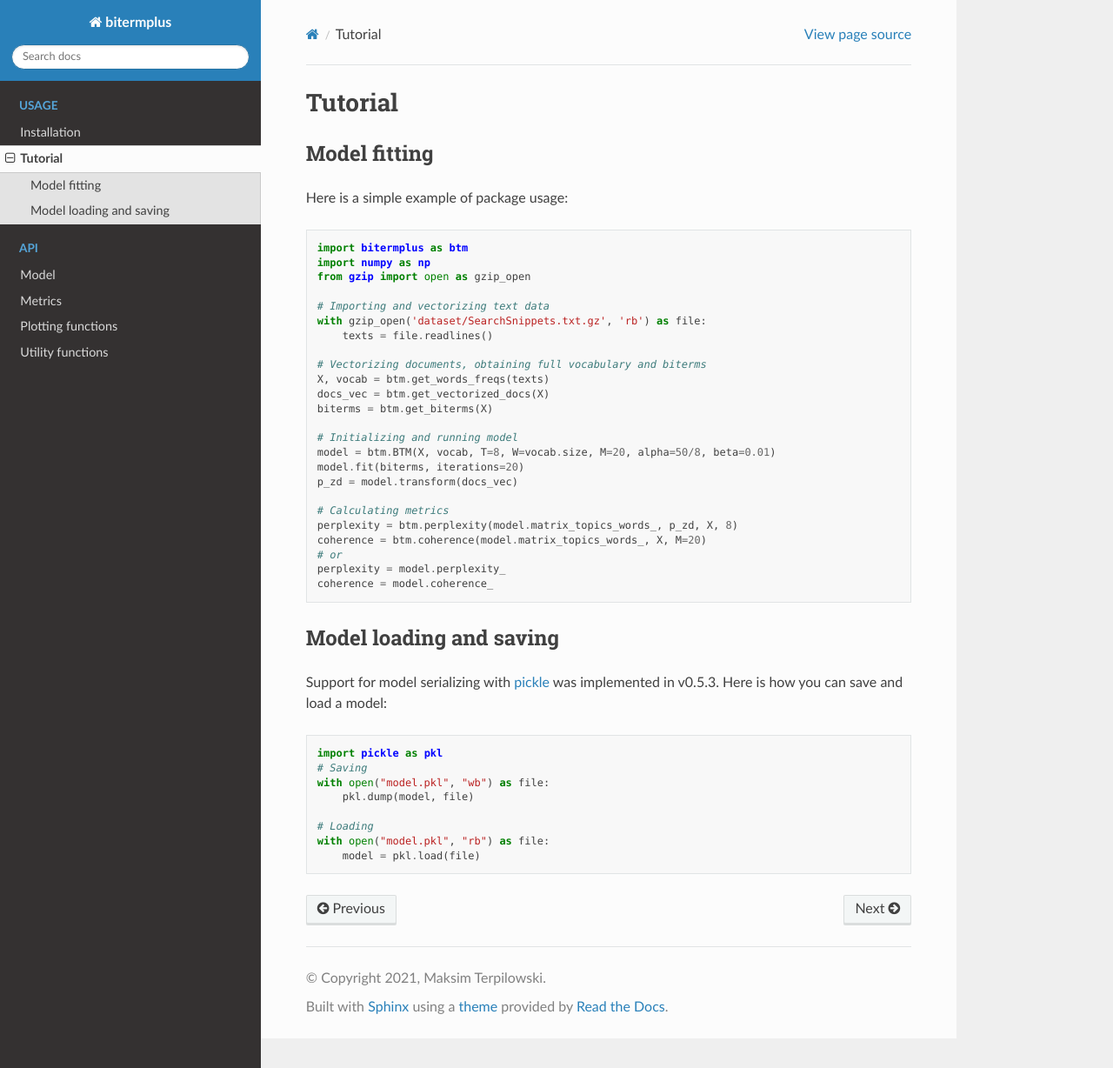
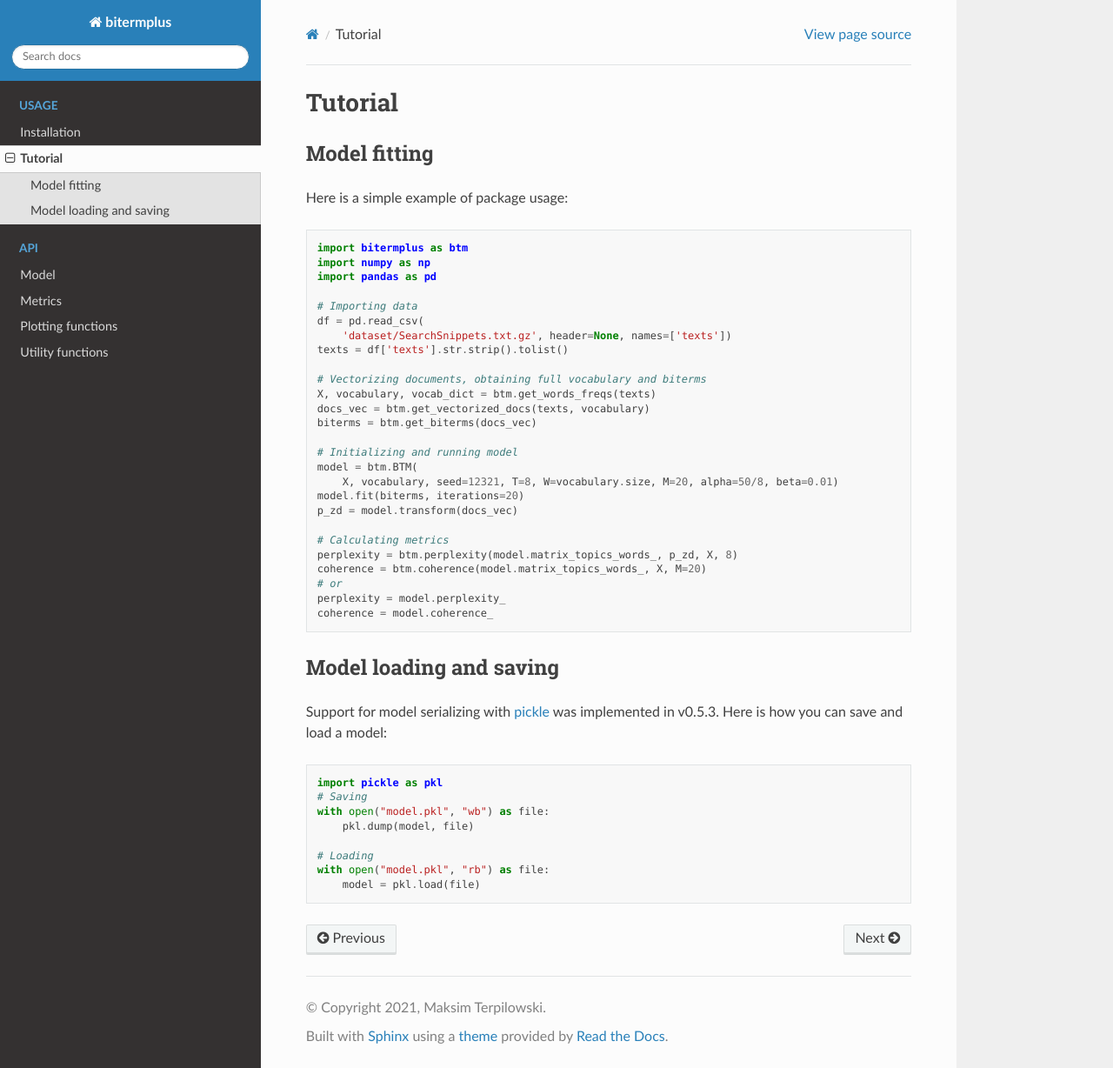
Before and after one commit to maximtrp/bitermplus, a Sphinx documentation site: the page built from docs/source/tutorial.rst, in a window 1280 px wide and 1228 px high. Shown: the whole window at 87% size. Built offline with Sphinx 7.4.7 and the Read the Docs theme 2.0.0, drawn with Linux system fonts in a browser that asks for light colours.

Commit message:
major bugs fixed in data initialization, normalization, and random number generation

```diff
--- a/docs/source/tutorial.rst
+++ b/docs/source/tutorial.rst
@@ -10,19 +10,21 @@ Here is a simple example of package usage:
 
     import bitermplus as btm
     import numpy as np
-    from gzip import open as gzip_open
+    import pandas as pd
 
-    # Importing and vectorizing text data
-    with gzip_open('dataset/SearchSnippets.txt.gz', 'rb') as file:
-        texts = file.readlines()
+    # Importing data
+    df = pd.read_csv(
+        'dataset/SearchSnippets.txt.gz', header=None, names=['texts'])
+    texts = df['texts'].str.strip().tolist()
 
     # Vectorizing documents, obtaining full vocabulary and biterms
-    X, vocab = btm.get_words_freqs(texts)
-    docs_vec = btm.get_vectorized_docs(X)
-    biterms = btm.get_biterms(X)
+    X, vocabulary, vocab_dict = btm.get_words_freqs(texts)
+    docs_vec = btm.get_vectorized_docs(texts, vocabulary)
+    biterms = btm.get_biterms(docs_vec)
 
     # Initializing and running model
-    model = btm.BTM(X, vocab, T=8, W=vocab.size, M=20, alpha=50/8, beta=0.01)
+    model = btm.BTM(
+        X, vocabulary, seed=12321, T=8, W=vocabulary.size, M=20, alpha=50/8, beta=0.01)
     model.fit(biterms, iterations=20)
     p_zd = model.transform(docs_vec)
 
--- a/src/bitermplus/__init__.py
+++ b/src/bitermplus/__init__.py
@@ -1,4 +1,4 @@
-__version__ = '0.5.10'
+__version__ = '0.6.0'
 
 from bitermplus._btm import BTM
 from bitermplus._util import *
```
Also changed, not shown: README.md (+10 -8 lines), 3 other files.
